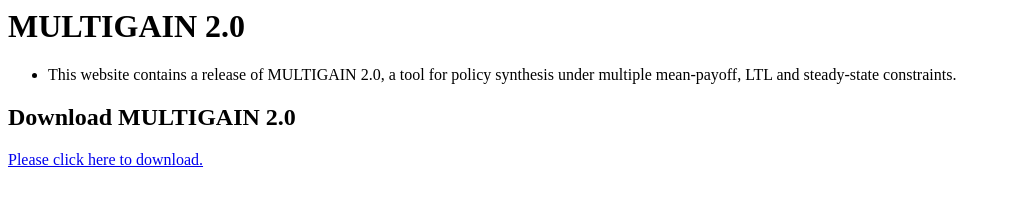
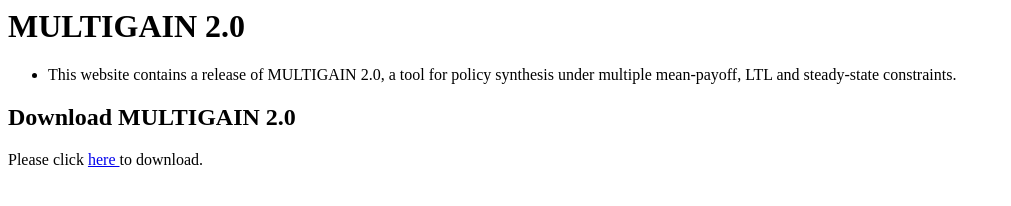
Before and after one commit to multigain/multigain2, a plain HTML site: page index.html in a window 1280 px wide. Shown: the whole page, without its empty margins (0-1011 px from the left). Drawn offline with Linux system fonts and the light colour scheme.

Commit message:
Update index.html

```diff
--- a/index.html
+++ b/index.html
@@ -9,6 +9,6 @@
 
     </ul>
   <h2>Download MULTIGAIN 2.0</h2>
-   <a href="artifact.zip">Please click here to download.</a><br/>
+   Please click <a href="artifact.zip">here </a>to download.<br/>
    </body>
 </html>
```
